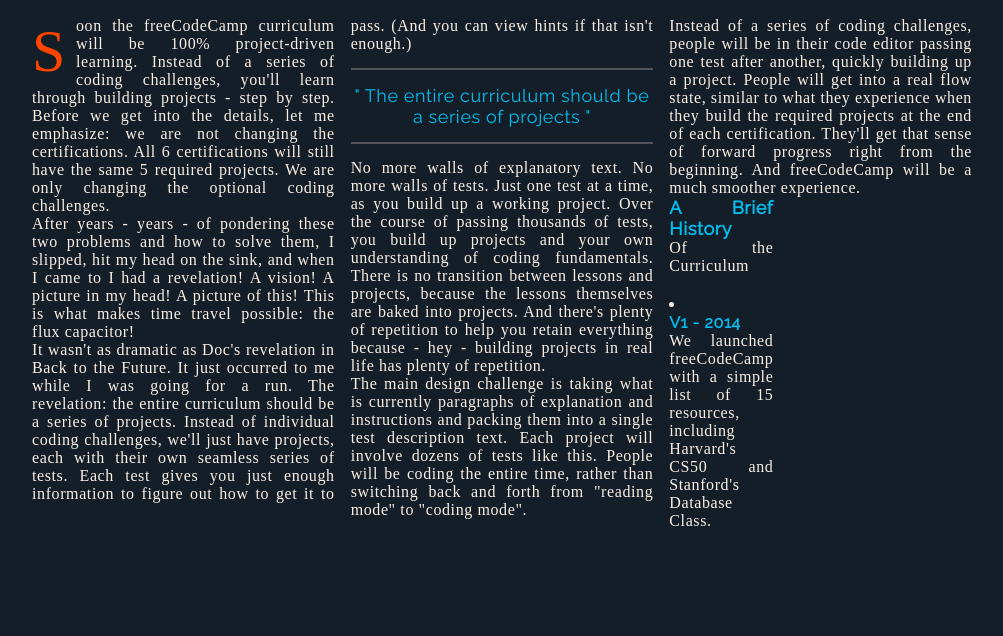
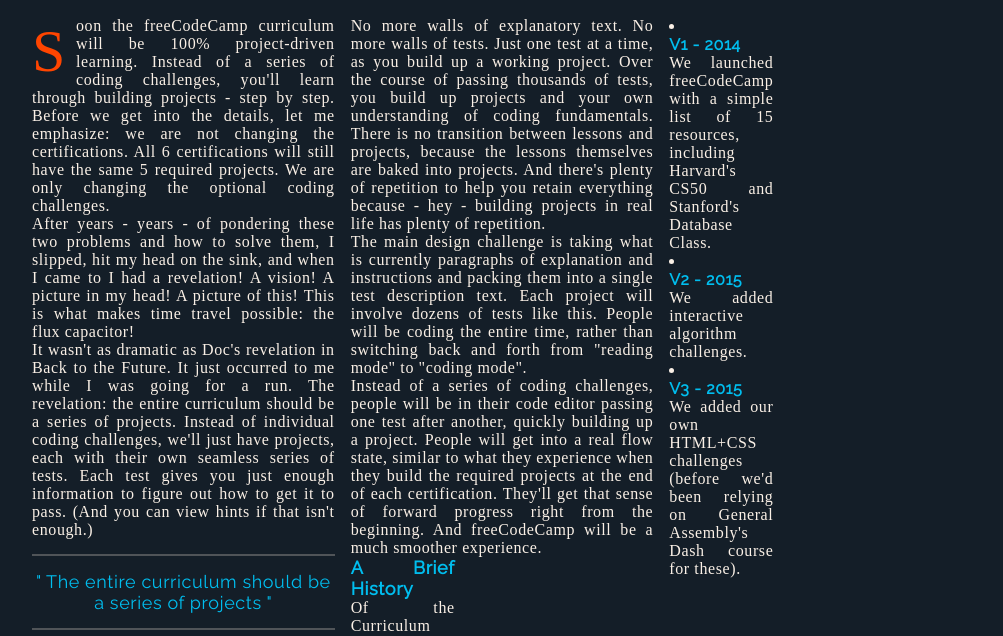
Before and after one commit to Tanqueta88/MagazineArticle, a plain HTML site: page index.html in a window 1280 px wide. Shown: the part 918-1554 px from the top of the page, without its empty margins (138-1141 px from the left). Before the commit the page ends 1448 px from the top, so only its background shows below. Drawn offline with Linux system fonts and the light colour scheme; a web font is replaced by a local one.

Commit message:
Ordering of HTML elements (ul elements)

```diff
--- a/index.html
+++ b/index.html
@@ -104,6 +104,17 @@
                 including Harvard's CS50 and Stanford's Database Class.
               </p>
             </li>
+            <li>
+              <h4 class="list-subtitle">V2 - 2015</h4>
+              <p>We added interactive algorithm challenges.</p>
+            </li>
+            <li>
+              <h4 class="list-subtitle">V3 - 2015</h4>
+              <p>
+                We added our own HTML+CSS challenges (before we'd been relying on
+                General Assembly's Dash course for these).
+              </p>
+            </li>
             </ul>
           </article>
         </section>
```
